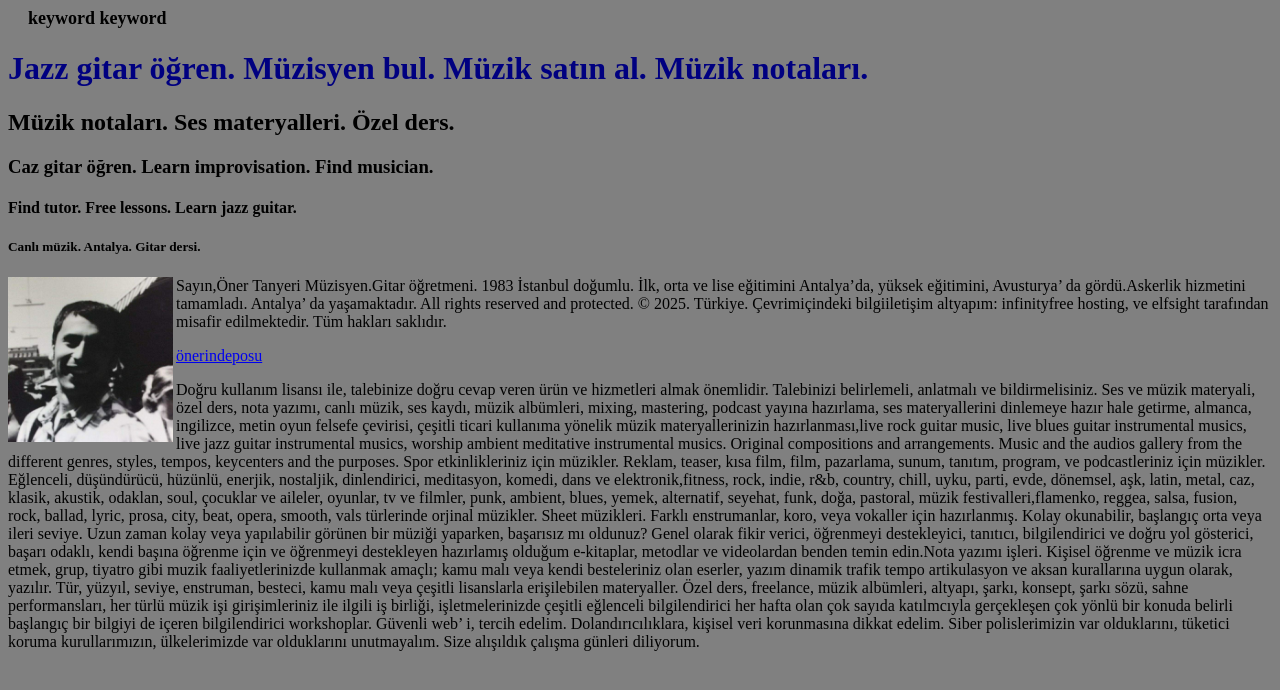
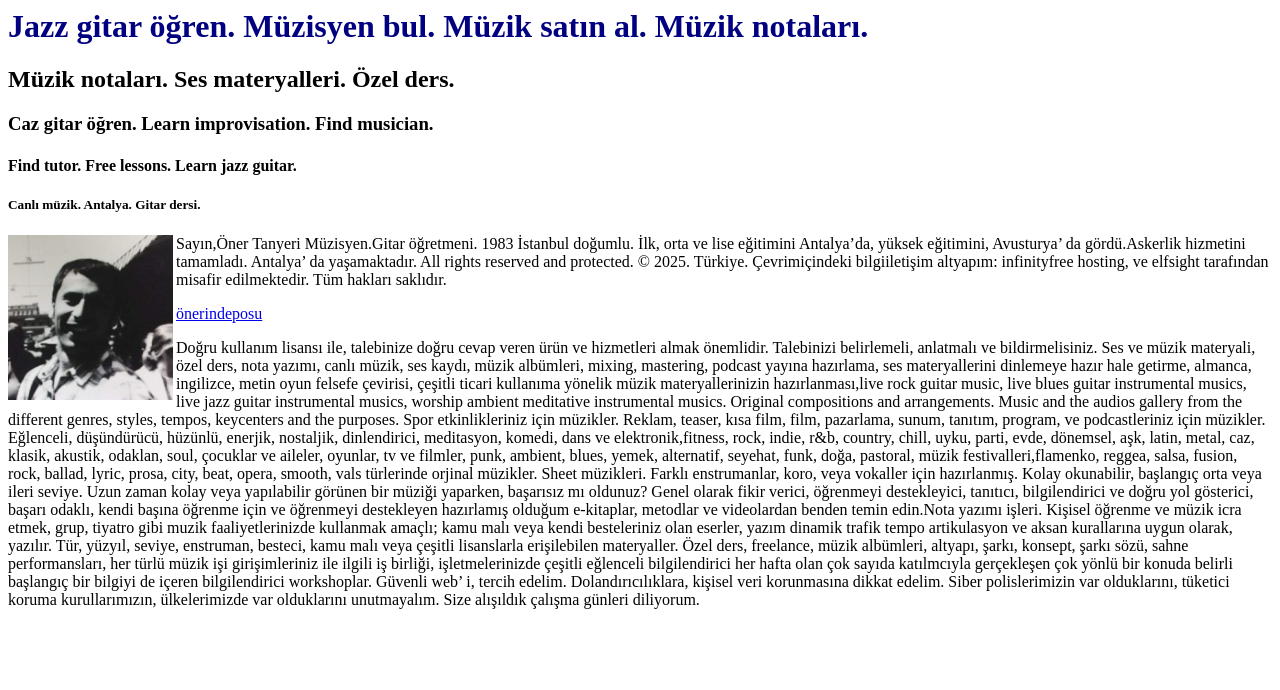
Before and after one commit to oenertanyeri/oenertanyeri.github.io, a plain HTML site: page index.html in a window 1280 px wide. Drawn offline with Linux system fonts and the light colour scheme.

Commit message:
Update index.html

```diff
--- a/index.html
+++ b/index.html
@@ -2,11 +2,9 @@
 <head>
 <html lang="tr-tr">
 <p style="font-size:18px;">
-<b>keyword</b>
-<strong>keyword</strong>
 <meta charset="UTF-8">
 <style>
-        body { background-color: gray; }
+        body { background-color: white; }
         h1 { color: navy; }
         p { margin-left: 20px; }
 </style>
```
